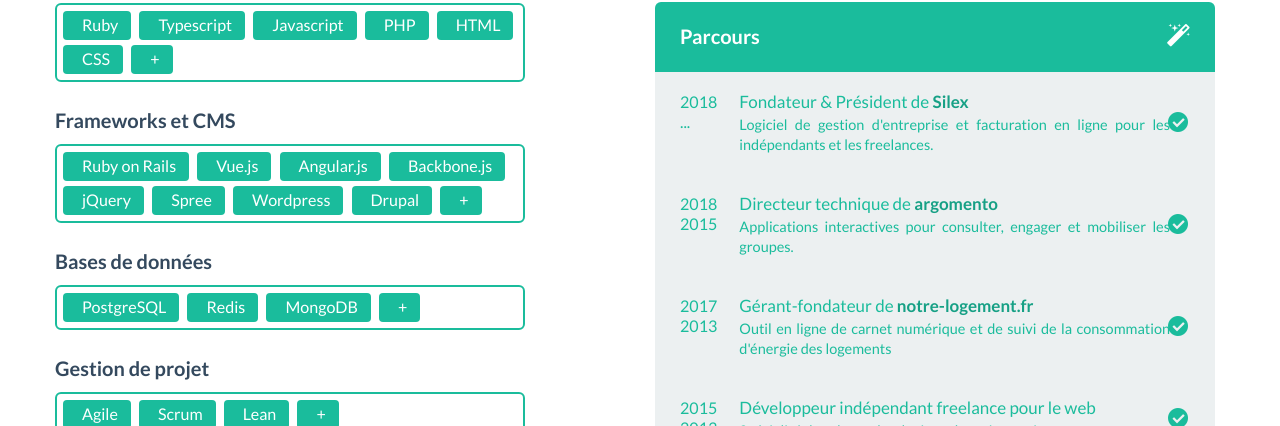
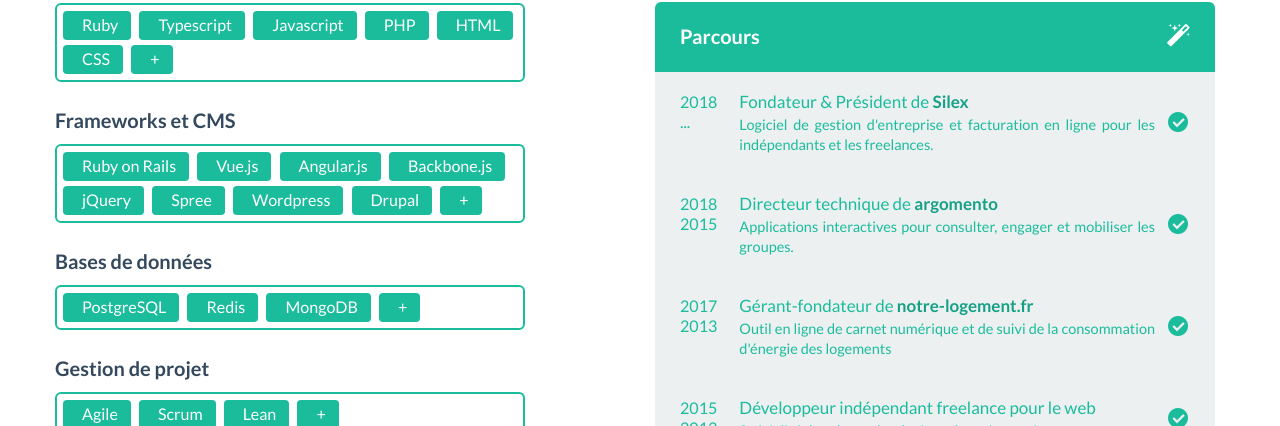
Before and after one commit to arambert/arambert.github.io, a Jekyll site: the page built from index.html, in a window 1280 px wide. Shown: the part 1175-1601 px from the top of the page. Built offline with Jekyll 4.4.1, drawn with Linux system fonts in a browser that asks for light colours.

Commit message:
Update main.css

```diff
--- a/css/main.css
+++ b/css/main.css
@@ -115,7 +115,7 @@
 }
 .competences .todo li{
   background-color: #ECF0F1;
-  padding-right: 45px;
+  padding-right: 60px;
   color: #1ABC9C;
 }
 .competences .todo li.todo-done, .competences .todo li{
```
